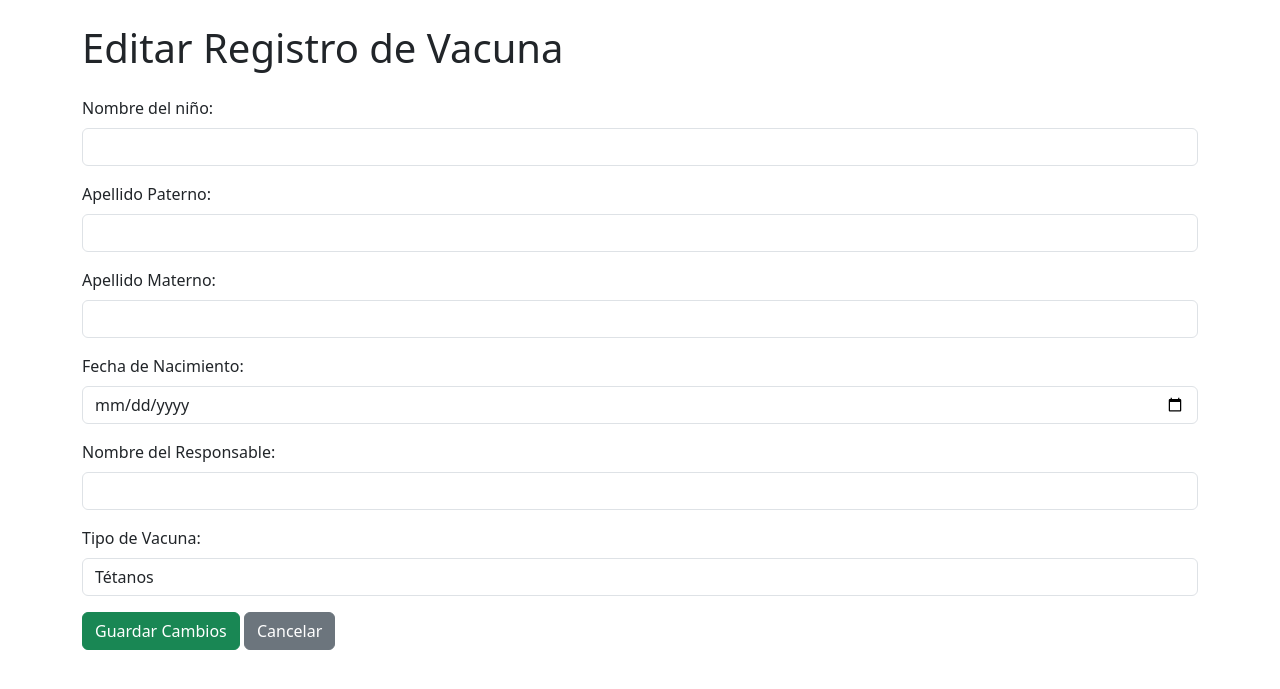
After one commit to jimiseven/proyPython, a Flask app: template templates/editar.html in a window 1280 px wide. The commit adds this page. Shown: the top 689 px of the page. Run offline with Flask 3, Linux system fonts and the light colour scheme; the template is opened without the code that fills it, so the values that code supplies are empty.

Commit message:
crud base

```diff
--- a/app.py
+++ b/app.py
@@ -46,10 +46,9 @@ def guardar_vacuna():
             cursor.close()
             db.close()
             return redirect(url_for('index'))
-
     return "Hubo un error al guardar los datos."
 
-# **NUEVA RUTA para mostrar los registros**
+# Ruta para mostrar los registros
 @app.route('/vacunas')
 def mostrar_vacunas():
     db = get_db_connection()
@@ -62,5 +61,57 @@ def mostrar_vacunas():
         db.close()
     return render_template('vacunas.html', vacunas=vacunas)
 
+# ----------------- Funciones CRUD Adicionales -----------------
+
+# Ruta para eliminar un registro
+@app.route('/eliminar/<int:id>', methods=['GET'])
+def eliminar_vacuna(id):
+    db = get_db_connection()
+    if db:
+        cursor = db.cursor()
+        sql = "DELETE FROM vacunas_ninos WHERE id = %s"
+        cursor.execute(sql, (id,))
+        db.commit()
+        cursor.close()
+        db.close()
+    return redirect(url_for('mostrar_vacunas'))
+
+# Ruta para mostrar el formulario de edición
+@app.route('/editar/<int:id>', methods=['GET'])
+def editar_vacuna(id):
+    db = get_db_connection()
+    vacuna = None
+    if db:
+        cursor = db.cursor(dictionary=True)
+        sql = "SELECT * FROM vacunas_ninos WHERE id = %s"
+        cursor.execute(sql, (id,))
+        vacuna = cursor.fetchone()
+        cursor.close()
+        db.close()
+    return render_template('editar.html', vacuna=vacuna)
+
+# Ruta para guardar los cambios de un registro
+@app.route('/actualizar_vacuna/<int:id>', methods=['POST'])
+def actualizar_vacuna(id):
+    if request.method == 'POST':
+        # Obtener los datos del formulario de edición
+        nombre = request.form['nombre']
+        apellido_paterno = request.form['apellido_paterno']
+        apellido_materno = request.form['apellido_materno']
+        fecha_nacimiento = request.form['fecha_nacimiento']
+        nombre_responsable = request.form['nombre_responsable']
+        tipo_vacuna = request.form['tipo_vacuna']
+
+        db = get_db_connection()
+        if db:
+            cursor = db.cursor()
+            sql = "UPDATE vacunas_ninos SET nombre = %s, apellido_paterno = %s, apellido_materno = %s, fecha_nacimiento = %s, nombre_responsable = %s, tipo_vacuna = %s WHERE id = %s"
+            val = (nombre, apellido_paterno, apellido_materno, fecha_nacimiento, nombre_responsable, tipo_vacuna, id)
+            cursor.execute(sql, val)
+            db.commit()
+            cursor.close()
+            db.close()
+    return redirect(url_for('mostrar_vacunas'))
+
 if __name__ == '__main__':
     app.run(debug=True)
--- /dev/null
+++ b/templates/editar.html
@@ -0,0 +1,54 @@
+<!DOCTYPE html>
+<html lang="es">
+<head>
+    <meta charset="UTF-8">
+    <title>Editar Vacuna</title>
+    <link href="https://cdn.jsdelivr.net/npm/bootstrap@5.3.0/dist/css/bootstrap.min.css" rel="stylesheet">
+</head>
+<body>
+    <div class="container mt-4">
+        <h1 class="mb-4">Editar Registro de Vacuna</h1>
+
+        <form action="{{ url_for('actualizar_vacuna', id=vacuna['id']) }}" method="post">
+            <div class="mb-3">
+                <label for="nombre" class="form-label">Nombre del niño:</label>
+                <input type="text" class="form-control" id="nombre" name="nombre" value="{{ vacuna['nombre'] }}" required>
+            </div>
+
+            <div class="mb-3">
+                <label for="apellido_paterno" class="form-label">Apellido Paterno:</label>
+                <input type="text" class="form-control" id="apellido_paterno" name="apellido_paterno" value="{{ vacuna['apellido_paterno'] }}" required>
+            </div>
+
+            <div class="mb-3">
+                <label for="apellido_materno" class="form-label">Apellido Materno:</label>
+                <input type="text" class="form-control" id="apellido_materno" name="apellido_materno" value="{{ vacuna['apellido_materno'] }}" required>
+            </div>
+
+            <div class="mb-3">
+                <label for="fecha_nacimiento" class="form-label">Fecha de Nacimiento:</label>
+                <input type="date" class="form-control" id="fecha_nacimiento" name="fecha_nacimiento" value="{{ vacuna['fecha_nacimiento'] }}" required>
+            </div>
+
+            <div class="mb-3">
+                <label for="nombre_responsable" class="form-label">Nombre del Responsable:</label>
+                <input type="text" class="form-control" id="nombre_responsable" name="nombre_responsable" value="{{ vacuna['nombre_responsable'] }}" required>
+            </div>
+
+            <div class="mb-3">
+                <label for="tipo_vacuna" class="form-label">Tipo de Vacuna:</label>
+                <select class="form-control" id="tipo_vacuna" name="tipo_vacuna" required>
+                    <option value="Tétanos" {% if vacuna['tipo_vacuna'] == 'Tétanos' %}selected{% endif %}>Tétanos</option>
+                    <option value="Rubeola" {% if vacuna['tipo_vacuna'] == 'Rubeola' %}selected{% endif %}>Rubeola</option>
+                    <option value="Hepatitis" {% if vacuna['tipo_vacuna'] == 'Hepatitis' %}selected{% endif %}>Hepatitis</option>
+                    <option value="DPT" {% if vacuna['tipo_vacuna'] == 'DPT' %}selected{% endif %}>DPT</option>
+                    <option value="Triple viral" {% if vacuna['tipo_vacuna'] == 'Triple viral' %}selected{% endif %}>Triple viral</option>
+                </select>
+            </div>
+
+            <button type="submit" class="btn btn-success">Guardar Cambios</button>
+            <a href="{{ url_for('mostrar_vacunas') }}" class="btn btn-secondary">Cancelar</a>
+        </form>
+    </div>
+</body>
+</html>
--- a/templates/vacunas.html
+++ b/templates/vacunas.html
@@ -18,7 +18,7 @@
                     <th>Nombre del Niño</th>
                     <th>Fecha de Nacimiento</th>
                     <th>Tipo de Vacuna</th>
-                </tr>
+                    <th>Acciones</th> </tr>
             </thead>
             <tbody>
                 {% for vacuna in vacunas %}
@@ -27,6 +27,10 @@
                     <td>{{ vacuna['nombre'] }} {{ vacuna['apellido_paterno'] }}</td>
                     <td>{{ vacuna['fecha_nacimiento'] }}</td>
                     <td>{{ vacuna['tipo_vacuna'] }}</td>
+                    <td>
+                        <a href="{{ url_for('eliminar_vacuna', id=vacuna['id']) }}" class="btn btn-danger btn-sm" onclick="return confirm('¿Estás seguro de que quieres eliminar este registro?');">Eliminar</a>
+                        <a href="{{ url_for('editar_vacuna', id=vacuna['id']) }}" class="btn btn-warning btn-sm">Editar</a>
+                    </td>
                 </tr>
                 {% endfor %}
             </tbody>
```
